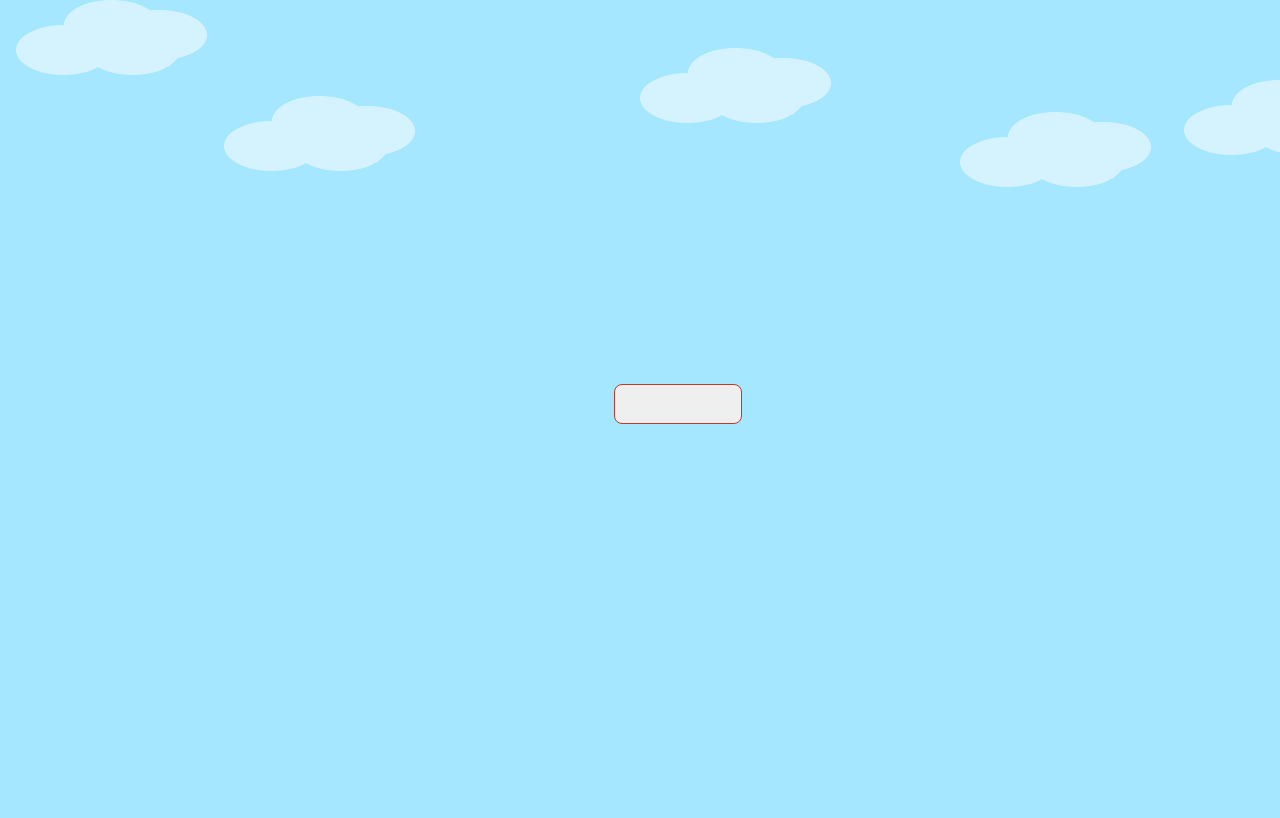
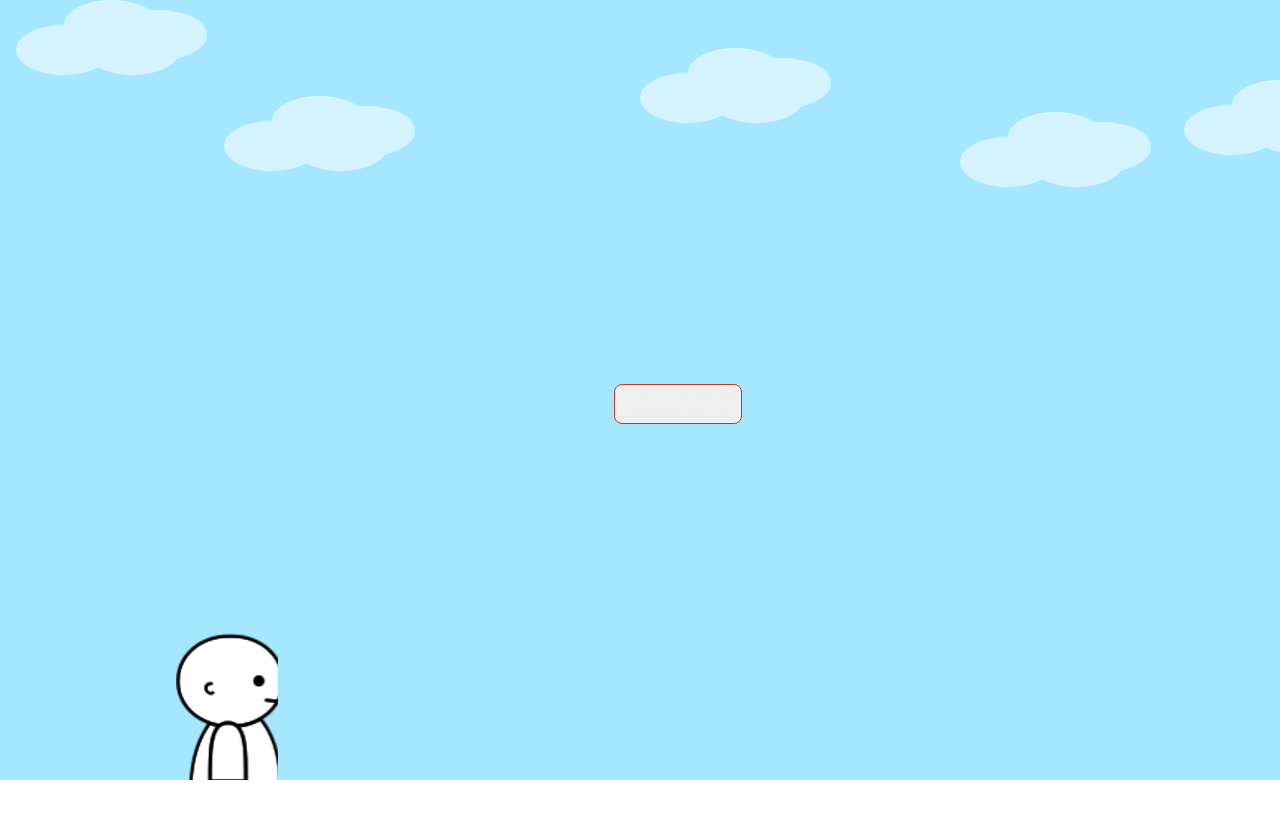
Before and after one commit to jorgehjr84/Jorge-H-React-Resume, a React (Create React App) app: page / in a window 1280 px wide. Shown: the top 818 px of the page. Built offline with nearby package versions, Linux system fonts and the light colour scheme.

Commit message:
Added the character motion
Character will now move on the screen in opposite direction of clouds

```diff
--- a/src/App.css
+++ b/src/App.css
@@ -4,7 +4,7 @@
   max-width: 100%;
   background: url('./assets/background.png') no-repeat center center fixed;
   width: 100%;
-  height: 1280px;
+  height: 780px;
 }
 .clouds {
   width: 2000%;
--- a/src/App.js
+++ b/src/App.js
@@ -4,6 +4,7 @@ import './App.css';
 import Cloud from './Components/Cloud/Cloud';
 import StartGame from './Components/StartGame/StartGame';
 import Sign from './Components/Sign/Sign';
+import Character from './Components/Character/Character';
 
 class App extends Component {
   constructor() {
@@ -13,6 +14,7 @@ class App extends Component {
       top: 2,
       signLeft : 100,  //Moves Clouds Right
       signTop: 2,
+      characterLeft: 10,
       displayButton: true
     }
 
@@ -24,13 +26,14 @@ class App extends Component {
     if(e.key === 'ArrowRight') {
       this.setState({
         left: this.state.left - 1,
-        signLeft: this.state.signLeft - 1
-
+        signLeft: this.state.signLeft - 1,
+        characterLeft: this.state.characterLeft + .5
       })
     } else if (e.key === 'ArrowLeft') {
       this.setState({
         left: this.state.left + 1,
-        signLeft: this.state.signLeft + 1
+        signLeft: this.state.signLeft + 1,
+        characterLeft : this.state.characterLeft - .5
       })
     }
   }
@@ -62,8 +65,9 @@ class App extends Component {
           <Cloud left={this.state.left + 51}  top={this.state.top + 1}/>
         </div>
         <div className="signs">
-          <Sign left={this.state.signLeft + 1} top={this.state.signTop + 4}/>
+          <Sign left={this.state.signLeft + 1} top={this.state.signTop}/>
         </div>
+        <Character left={this.state.characterLeft + 1}/>
 
       </div>
     );
--- /dev/null
+++ b/src/Components/Character/Character.css
@@ -0,0 +1,29 @@
+.Character {
+    background: url('../../assets/walk-cycle.png');
+    width: 8%;
+    height: 11em;
+    position: relative;
+    top: 3em;
+    display: inline-block;
+    /* -webkit-animation: walk-right 1.0s steps(4) infinite;
+    animation: walk-right 1.0s steps(4) infinite; */
+     /* -webkit-animation: move-right 4.0s steps(100) infinite;
+    animation: move-right 4.0s steps(100) infinite;  */
+}
+
+/* @keyframes walk-right  {
+    from { background-position: 0px; }
+    to {background-position: -100px}
+}
+@-webkit-keyframes walk-right  {
+    from { background-position: 0px; }
+    to {background-position: -100px}
+} */
+@keyframes move-right  {
+    from {transform: translateX(0px);}
+    to {transform: translateX(1290px);}
+}
+@-webkit-keyframes move-right  {
+    from {transform: translateX(0px);}
+    to {transform: translateX(1280px);}
+}
--- /dev/null
+++ b/src/Components/Character/Character.js
@@ -0,0 +1,14 @@
+import React, { Component } from 'react';
+import './Character.css';
+
+class Character extends Component {
+    render() {
+        return (
+            <div className="Character"
+                style={{left: this.props.left + 'em' }}>
+            </div>
+        );
+    }
+}
+
+export default Character;
```
Also changed, not shown: src/assets/walk-cycle.png (added).
